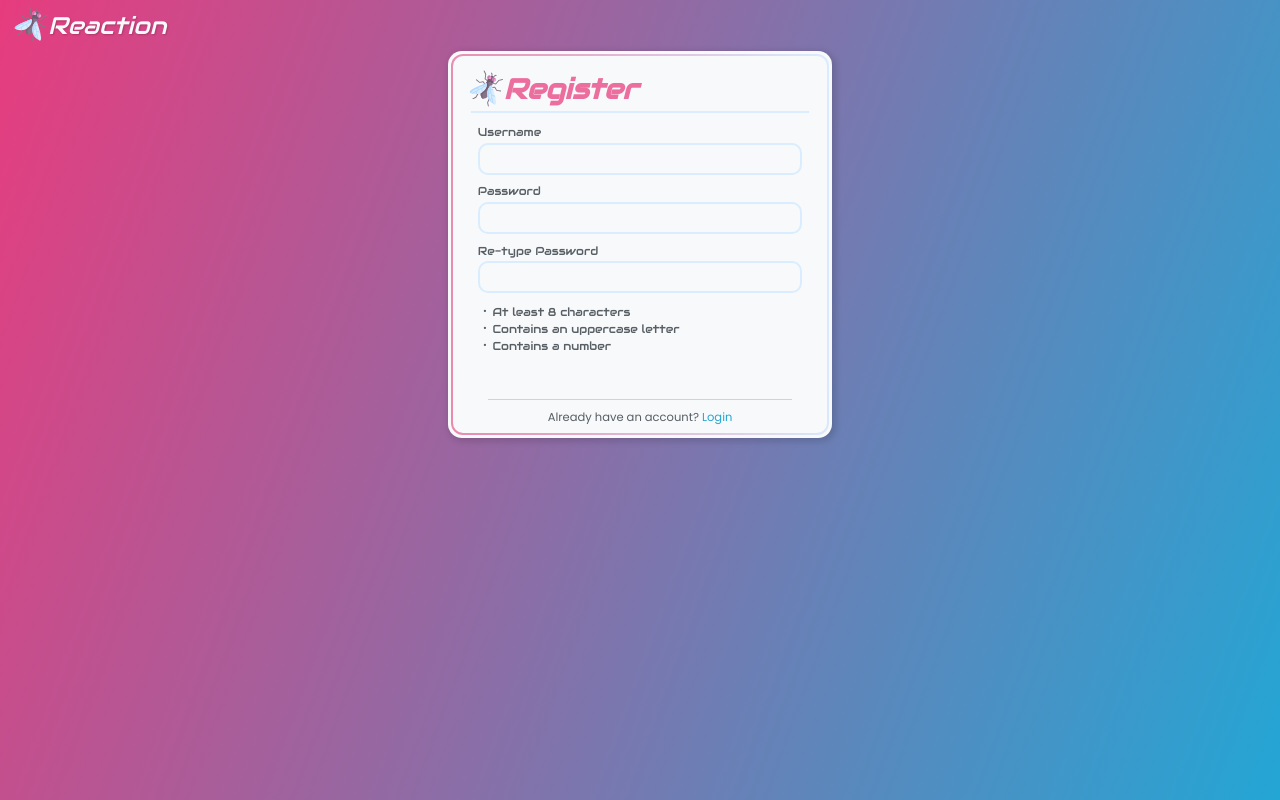
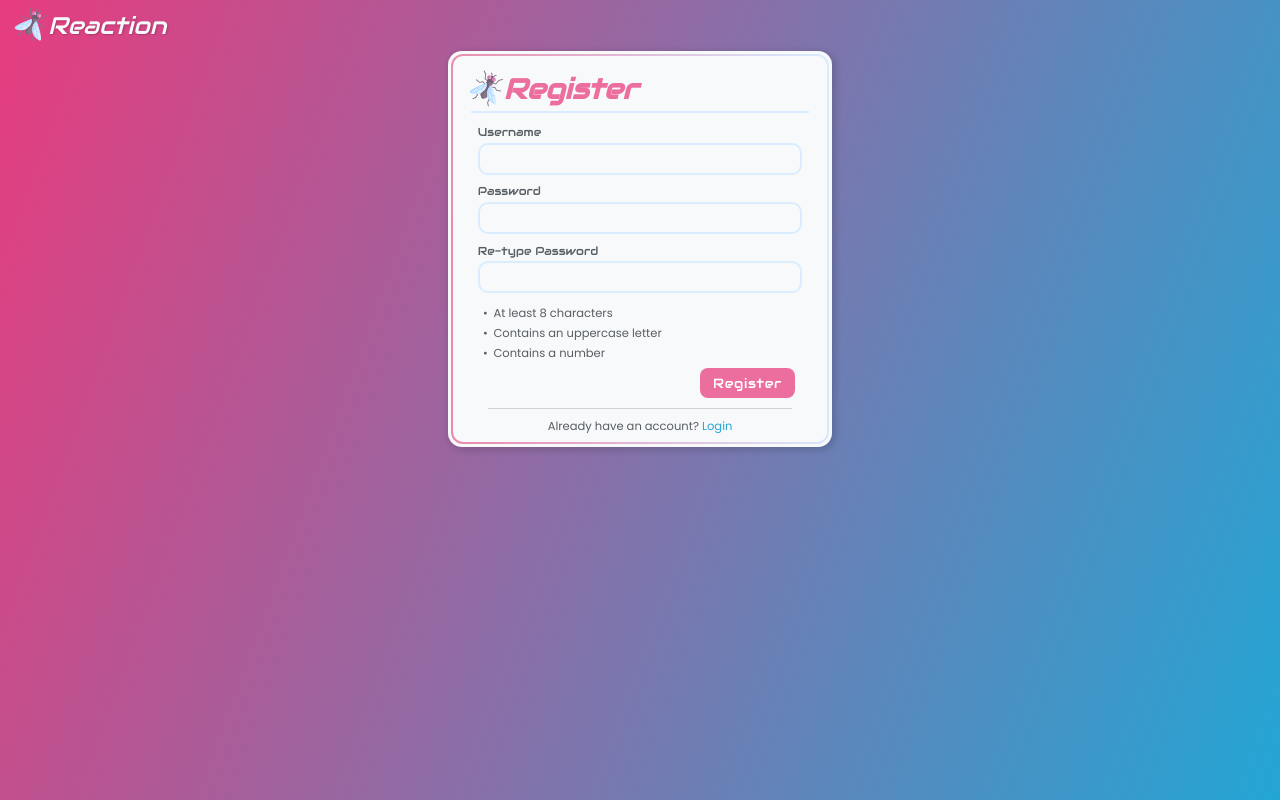
Before and after one commit to michaelgreenl/reaction-client, a Vue app: page /register in a window 1280 px wide. Built offline with nearby package versions, Linux system fonts and the light colour scheme; no server answers.

Commit message:
fix: fixed incorrect selector for submit button styles and fixed password requirements and error messages being incorrect font-family

```diff
--- a/src/views/LoginView.vue
+++ b/src/views/LoginView.vue
@@ -164,10 +164,9 @@ const handleLogin = async () => {
     }
 }
 
-.submit-button {
+button[type='submit'] {
     position: relative;
     z-index: 2;
-
     align-self: flex-end;
     margin-right: $size-4;
 
@@ -180,6 +179,7 @@ const handleLogin = async () => {
 .error-message {
     position: relative;
     z-index: 2;
+    font-family: $secondary-font-stack;
     color: $color-error;
     text-align: center;
     margin-top: $size-1;
--- a/src/views/RegisterView.vue
+++ b/src/views/RegisterView.vue
@@ -217,6 +217,7 @@ const handleRegister = async () => {
 }
 
 .password-requirements {
+    font-family: $secondary-font-stack;
     position: relative;
     z-index: 2;
     list-style: none;
@@ -245,7 +246,7 @@ const handleRegister = async () => {
     }
 }
 
-.submit-button {
+button[type='submit'] {
     position: relative;
     z-index: 2;
     align-self: flex-end;
@@ -260,6 +261,7 @@ const handleRegister = async () => {
 .error-message {
     position: relative;
     z-index: 2;
+    font-family: $secondary-font-stack;
     color: $color-error;
     text-align: center;
     margin-top: $size-1;
```
